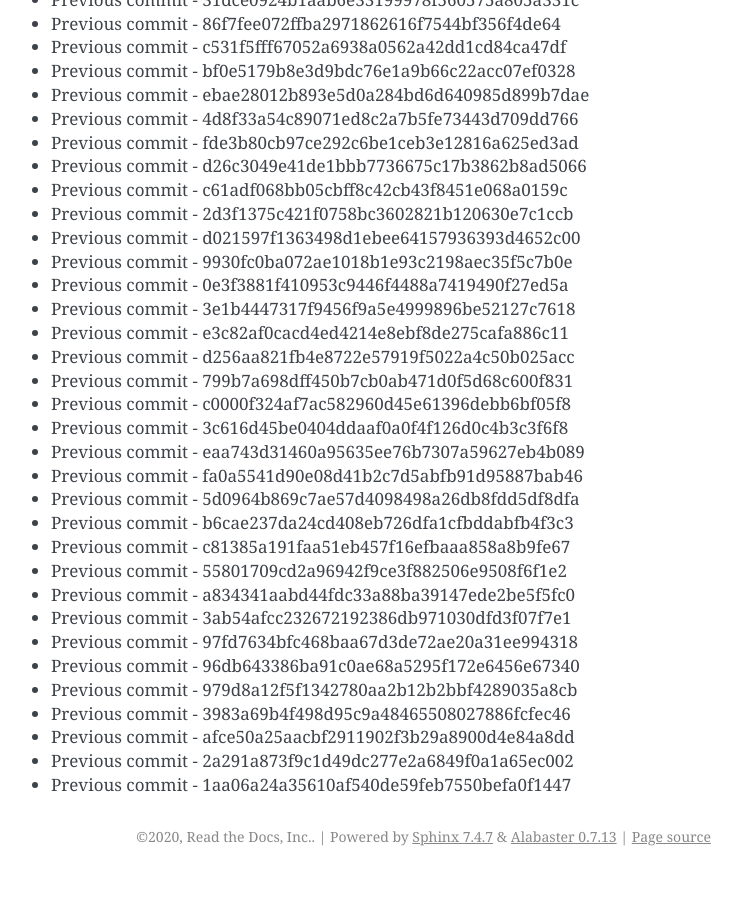
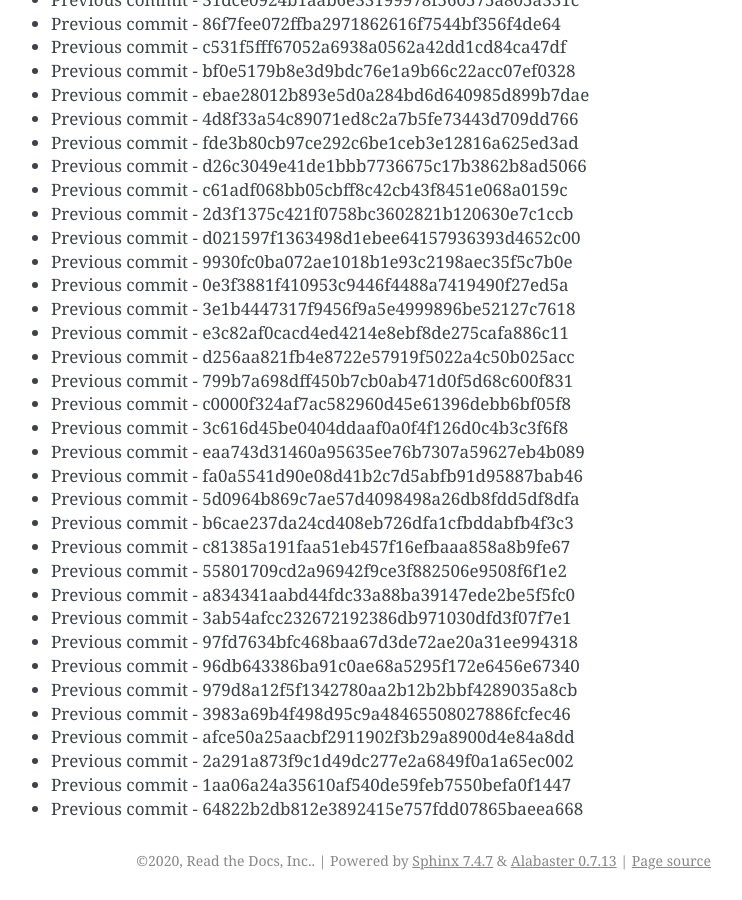
Before and after one commit to readthedocs/rtd-git-stresstest, a Sphinx documentation site: the page built from docs/updates.rst, in a window 1280 px wide and 900 px high, scrolled down 52295 px. Shown: the whole window, without its empty margins (399-1141 px from the left). Built offline with Sphinx 7.4.7, drawn with Linux system fonts in a browser that asks for light colours; before the commit the page ends 53171 px from its top, so only the background shows below that.

Commit message:
Generating commit from previous: 64822b2db812e3892415e757fdd07865baeea668

```diff
--- a/docs/updates.rst
+++ b/docs/updates.rst
@@ -2229,3 +2229,4 @@ It can be tested for any performance characteristics.
 * Previous commit - afce50a25aacbf2911902f3b29a8900d4e84a8dd
 * Previous commit - 2a291a873f9c1d49dc277e2a6849f0a1a65ec002
 * Previous commit - 1aa06a24a35610af540de59feb7550befa0f1447
+* Previous commit - 64822b2db812e3892415e757fdd07865baeea668
```
